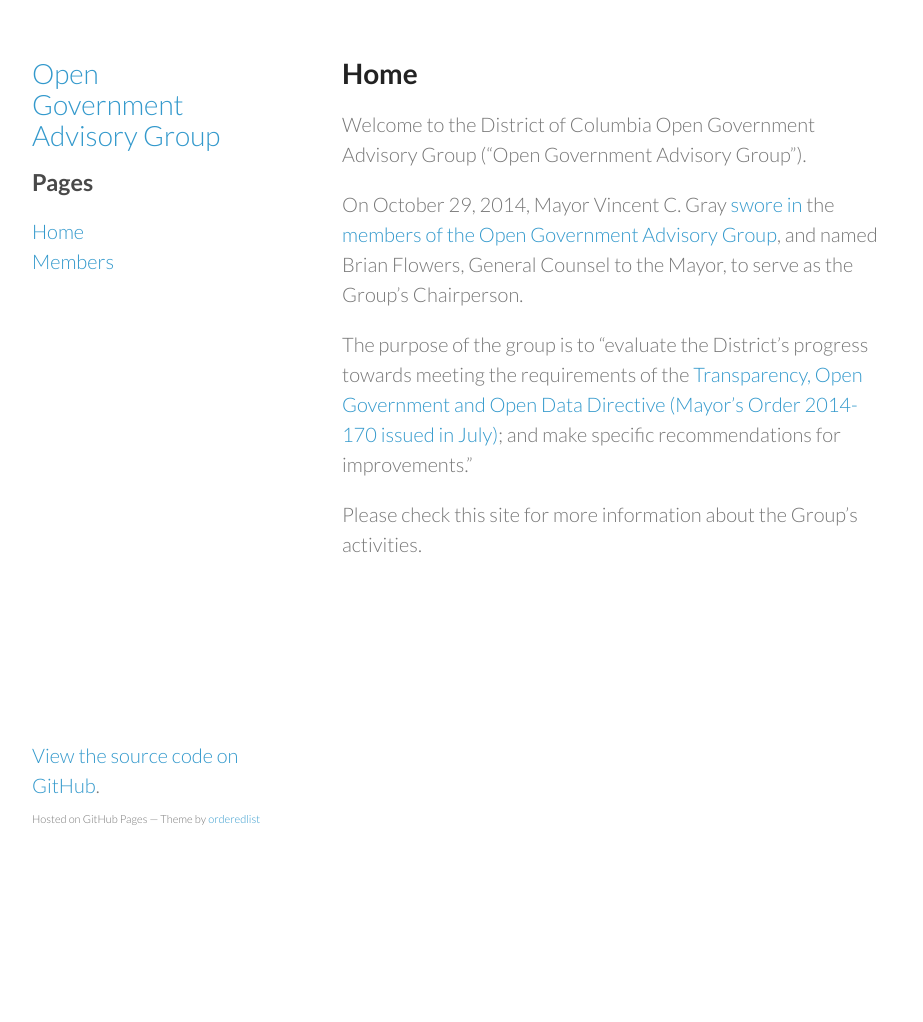
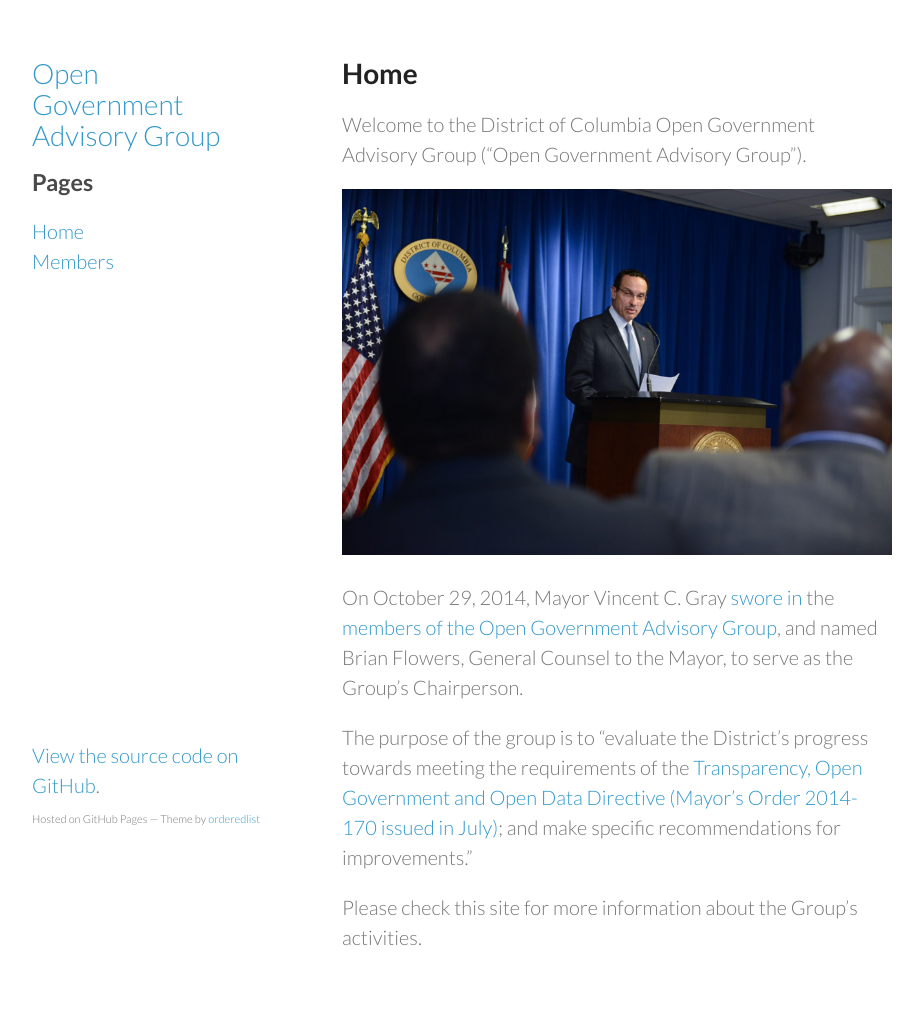
Before and after one commit to OpenGovAdvisoryGroupDC/opengovadvisorygroupdc.github.io, a Jekyll site: the page built from index.md, in a window 1280 px wide. Shown: the whole page, without its empty margins (178-1101 px from the left). Built offline with Jekyll 4.4.1, drawn with Linux system fonts in a browser that asks for light colours; before the commit the page ends 900 px from its top, so only the background shows below that.

Commit message:
added front page photo

```diff
--- a/index.md
+++ b/index.md
@@ -5,6 +5,8 @@ title: Home
 
 Welcome to the District of Columbia Open Government Advisory Group ("Open Government Advisory Group").
 
+![Photo of Mayor Vincent C. Gray speaking to the Open Government Advisory Group](/assets/images/ALM_0154.jpg)
+
 On October 29, 2014, Mayor Vincent C. Gray [swore in](https://web.archive.org/web/20141030025457/http://dc.gov/release/mayor-gray-announces-new-open-government-initiatives) the [members of the Open Government Advisory Group](/members), and named Brian Flowers, General Counsel to the Mayor, to serve as the Group's Chairperson.
 
 The purpose of the group is to "evaluate the District’s progress towards meeting the requirements of the [Transparency, Open Government and Open Data Directive (Mayor’s Order 2014-170 issued in July)](http://mayor.dc.gov/sites/default/files/dc/sites/mayor/release_content/attachments/2014-170%20Transparency,%20Open%20Government%20and%20Open%20Data%20Directive.final_.pdf); and make specific recommendations for improvements."
```
